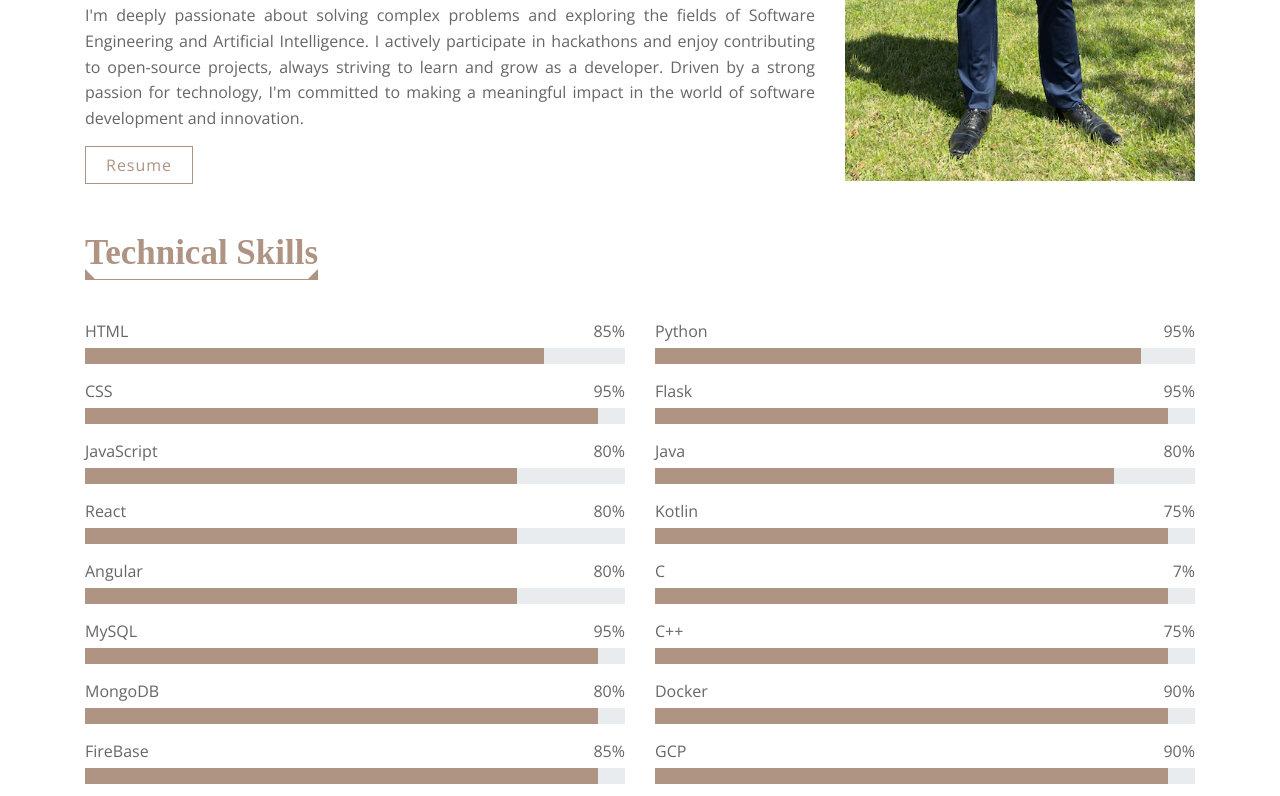
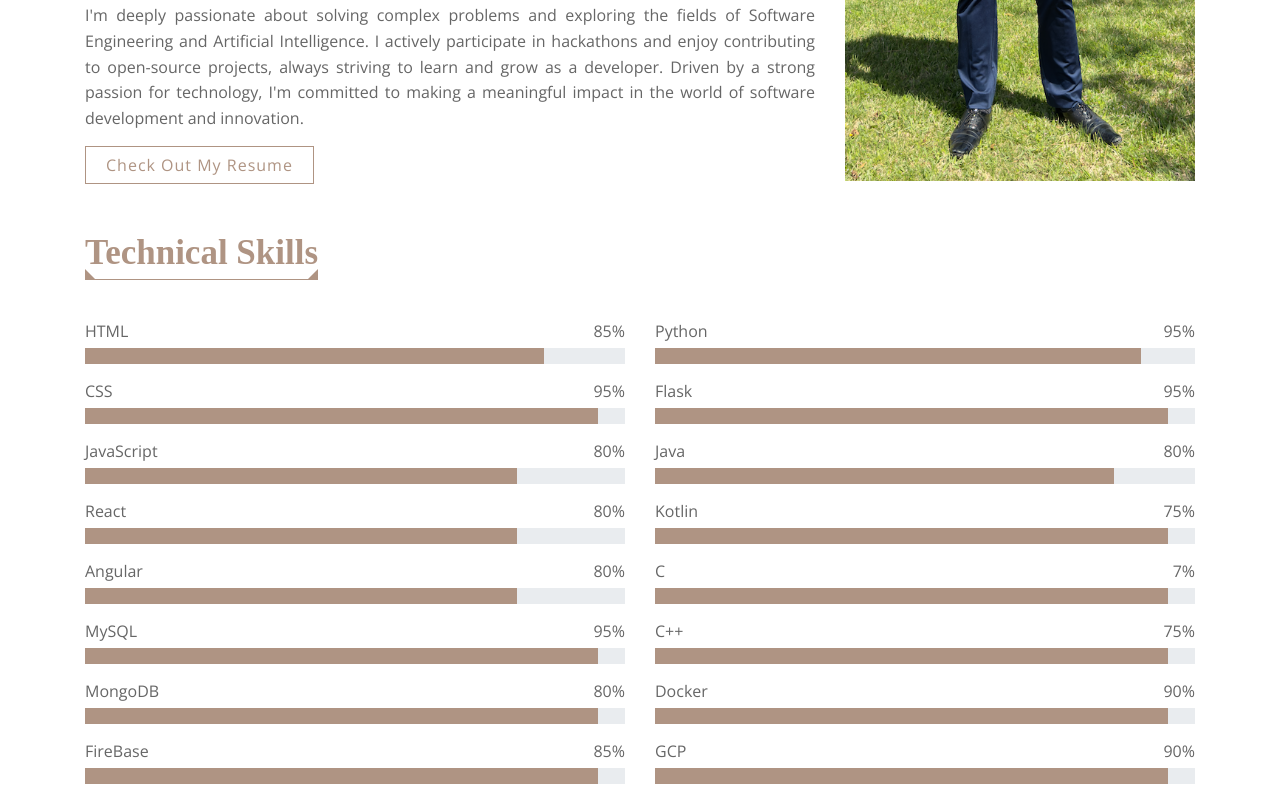
Before and after one commit to RahulSP-4601/RahulSP4601, a plain HTML site: page index.html in a window 1280 px wide. Shown: the part 1386-2182 px from the top of the page. Drawn offline with nearby package versions, Linux system fonts and the light colour scheme; a web font is replaced by a local one.

Commit message:
Downloading resume feature

```diff
--- a/index.html
+++ b/index.html
@@ -127,7 +127,7 @@
                             world of
                             software development and innovation.</strong>
                     </p>
-                    <a href="#">Resume</a>
+                    <a href="Rahul_Panchal-Resume.pdf" download>Check Out My Resume</a>
                 </div>
 
                 <div class="col-md-6 col-lg-4">
```
Also changed, not shown: 1 other file.
